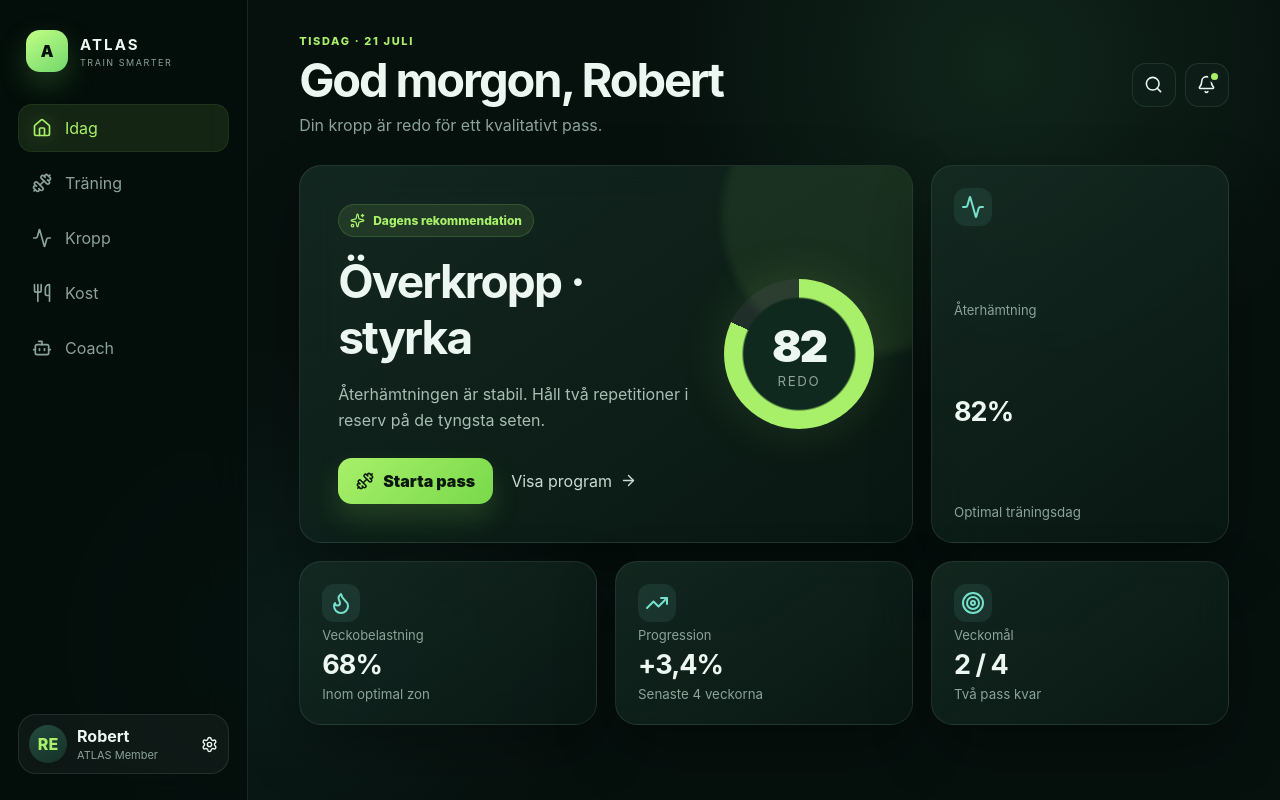
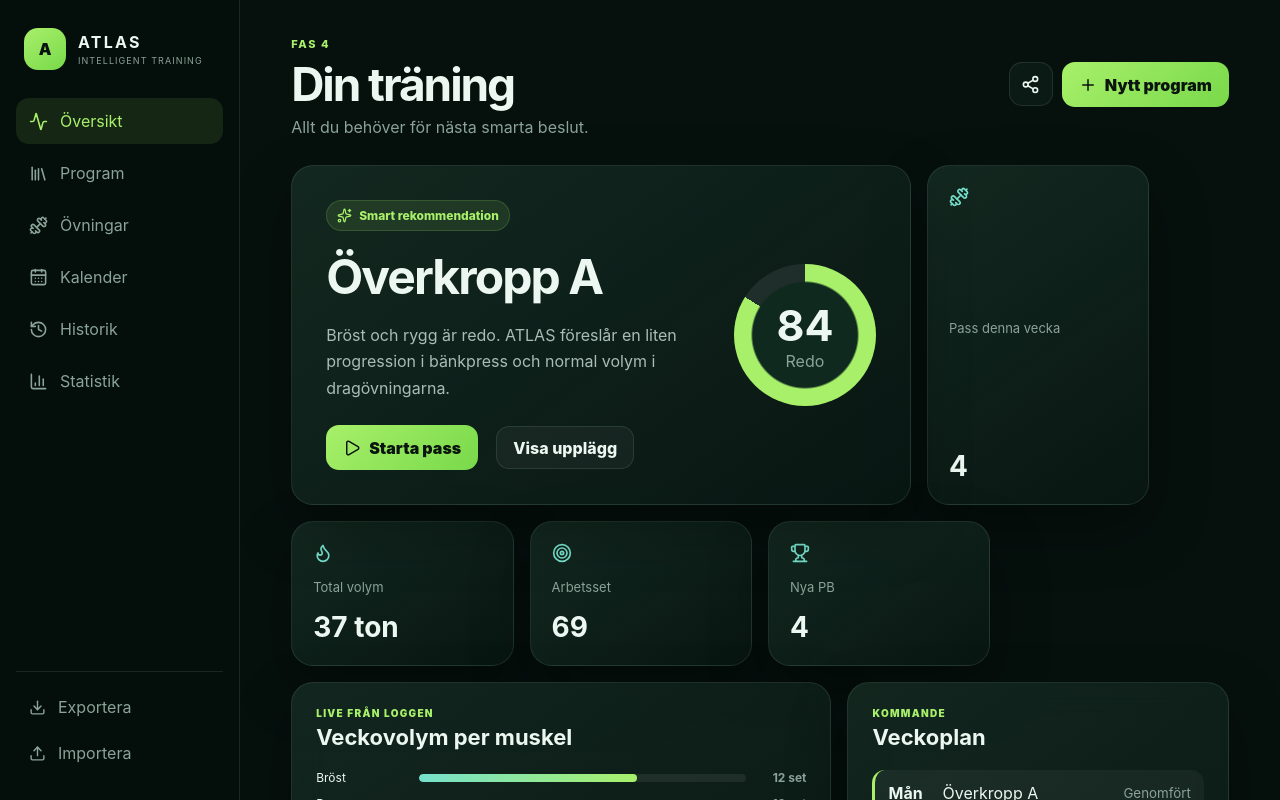
Before and after one commit to robertekholm68-lab/Atlas-ChatGPT, a React (Vite) app: page / in a window 1280 px wide. Shown: the top 800 px of the page. Built offline with nearby package versions, Linux system fonts and the light colour scheme.

Commit message:
Activate phase 4 application

```diff
--- a/src/main.jsx
+++ b/src/main.jsx
@@ -1,10 +1,10 @@
 import React from 'react'
 import ReactDOM from 'react-dom/client'
-import AppPhase3 from './AppPhase3'
+import AppPhase4 from './AppPhase4'
 import './styles.css'
 
 ReactDOM.createRoot(document.getElementById('root')).render(
   <React.StrictMode>
-    <AppPhase3 />
+    <AppPhase4 />
   </React.StrictMode>
 )
```
